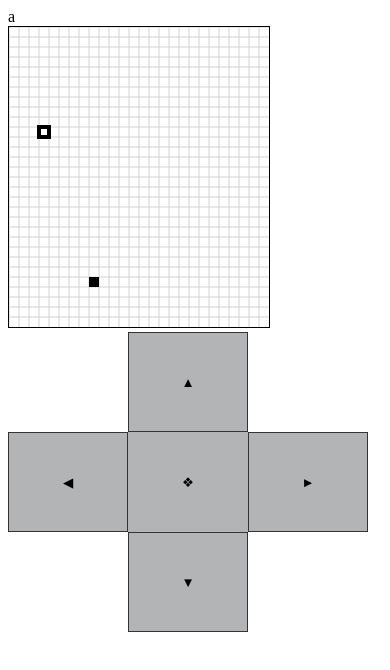
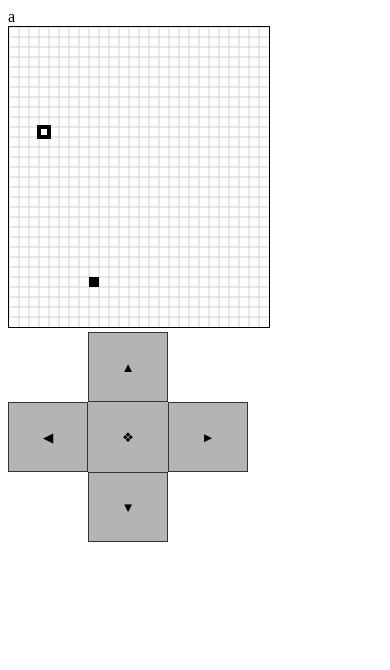
Before and after one commit to irosgrim/snek, a plain HTML site: page index.html in a window 390 px wide. Drawn offline with Linux system fonts and the light colour scheme.

Commit message:
try keyboard on mobile

```diff
--- a/input.css
+++ b/input.css
@@ -1,5 +1,5 @@
 nav {
-    max-width: 360px;
+    max-width: 240px;
 }
 nav .row {
     display: flex;
@@ -8,8 +8,8 @@ nav .row {
 }
 
 .row button {
-    height: 100px;
-    width: 120px;
+    height: 70px;
+    width: 80px;
     background-color: rgba(43, 45, 49, 0.357);
     border: 1px solid #333333;
     cursor: pointer;
```
